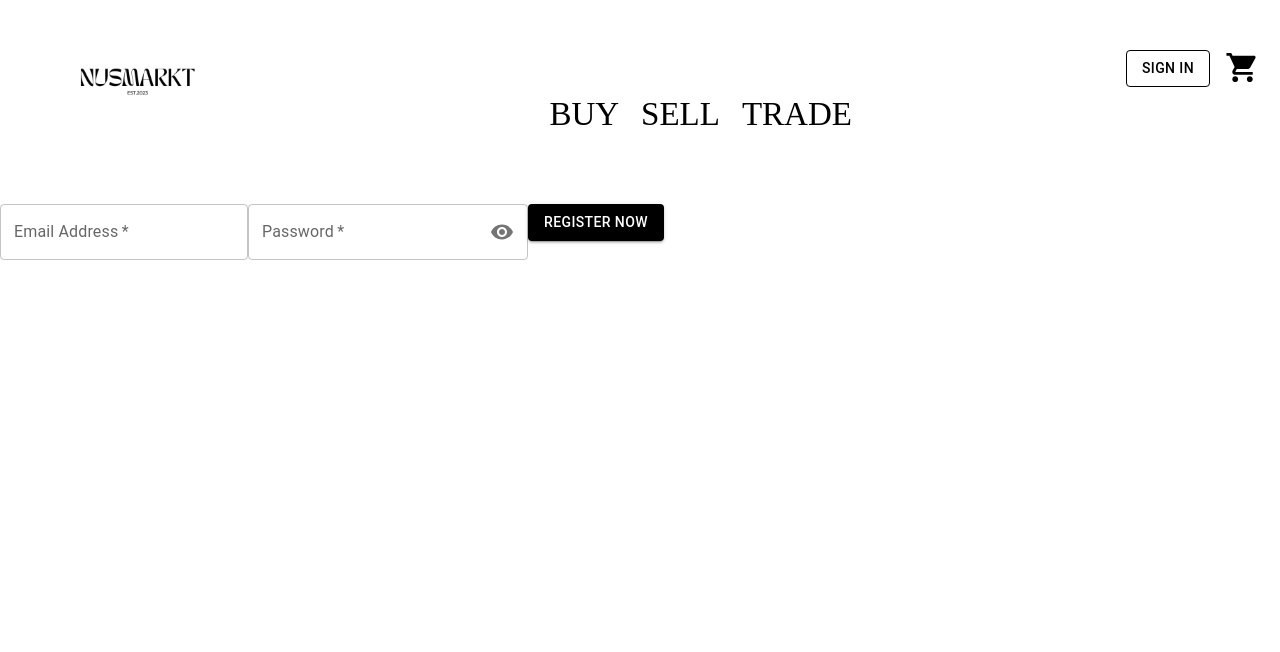
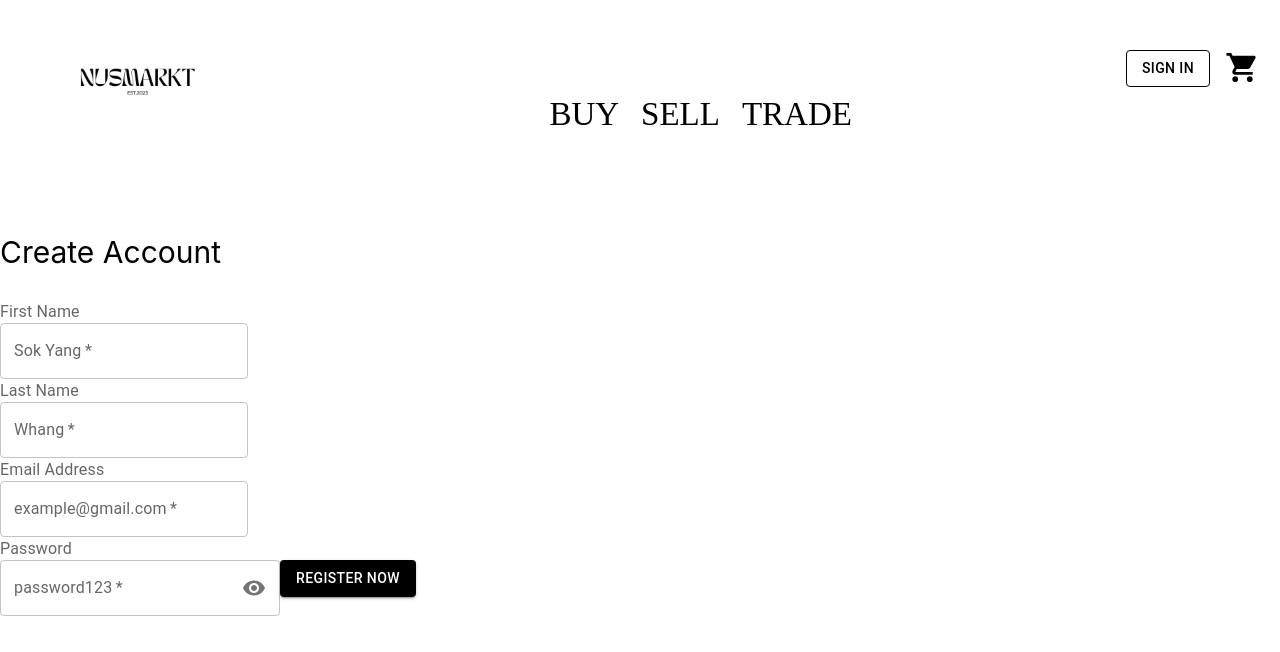
Before and after one commit to jaejayrome/NUSMarkt, a React (Create React App) app: page /REGISTER in a window 1280 px wide. Shown: the top 652 px of the page. Built offline with nearby package versions, Linux system fonts and the light colour scheme.

Commit message:
Added More Textfields for new user registration

```diff
--- a/src/components/pages/miscellaeneous/Register.js
+++ b/src/components/pages/miscellaeneous/Register.js
@@ -6,17 +6,20 @@ import  TextField   from '@mui/material/TextField';
 import VisibilityIcon from '@mui/icons-material/Visibility';
 import  InputAdornment from '@mui/material/InputAdornment';
 import Button from '@mui/material/Button';
+import InputLabel from '@mui/material/InputLabel';
 
 function Register() {
 
     const [registerEmail, setRegisterEmail] = useState("");
     const [registerPassword, setRegisterPassword] = useState("");
-    const [currentUser, setUser] = useState({email: "", password: ""});
-
+    const [firstName, setFirstName] = useState("");
+    const [lastName, setLastName] = useState("");
+    const [currentUser, setUser] = useState({firstName: "", email: "", password: ""});
 
     const registerEmailHandler = (event) => setRegisterEmail(event.target.value);
-
     const registerPasswordHandler = (event) => setRegisterPassword(event.target.value);
+    const firstNameHandler = (event) => setFirstName(event.target.value);
+    const lastNameHandler = (event) => setLastName(event.target.value);
 
     const userHandler = () => {
         setUser(currentUser)
@@ -36,17 +39,47 @@ function Register() {
     return (
         <div>
             <Navbar />
+            <p style = {{fontSize:"30px"}}> Create Account </p>
 
+            {/*
+            <p> Gender </p>
+
+            <p> Date of Birth </p> */}
+
+
+            <InputLabel htmlFor = "user_first_name"> First Name </InputLabel>
+            <TextField id="user_first_name"
+            label="Sok Yang"
+            variant="outlined"
+            value = {firstName}
+            required
+            size = "medium"
+            onChange = {firstNameHandler}
+            />
+
+            <InputLabel htmlFor = "user_last_name"> Last Name </InputLabel>
+            <TextField id="user_last_name"
+            label="Whang"
+            variant="outlined"
+            value = {lastName}
+            required
+            size = "medium"
+            onChange = {lastNameHandler}
+            />
+
+            <InputLabel htmlFor = "user_email_add"> Email Address </InputLabel>
             <TextField id="user_email_add"
-            label="Email Address"
+            label="example@gmail.com"
             variant="outlined"
             value = {registerEmail}
             required
             size = "medium"
             onChange = {registerEmailHandler}
-            inputProps={{placeholder: "Email"}}
+            // inputProps={{placeholder: "Email"}}
             />
 
+
+            <InputLabel htmlFor = "user_password"> Password </InputLabel>
             <TextField id = "user_password"
             onChange = {registerPasswordHandler}
             InputProps = {{
@@ -56,9 +89,8 @@ function Register() {
                 </InputAdornment>
                 )
             }}
-
             value = {registerPassword}
-            label = "Password"
+            label = "password123"
             variant = "outlined"
             required
             size = "medium"
```
